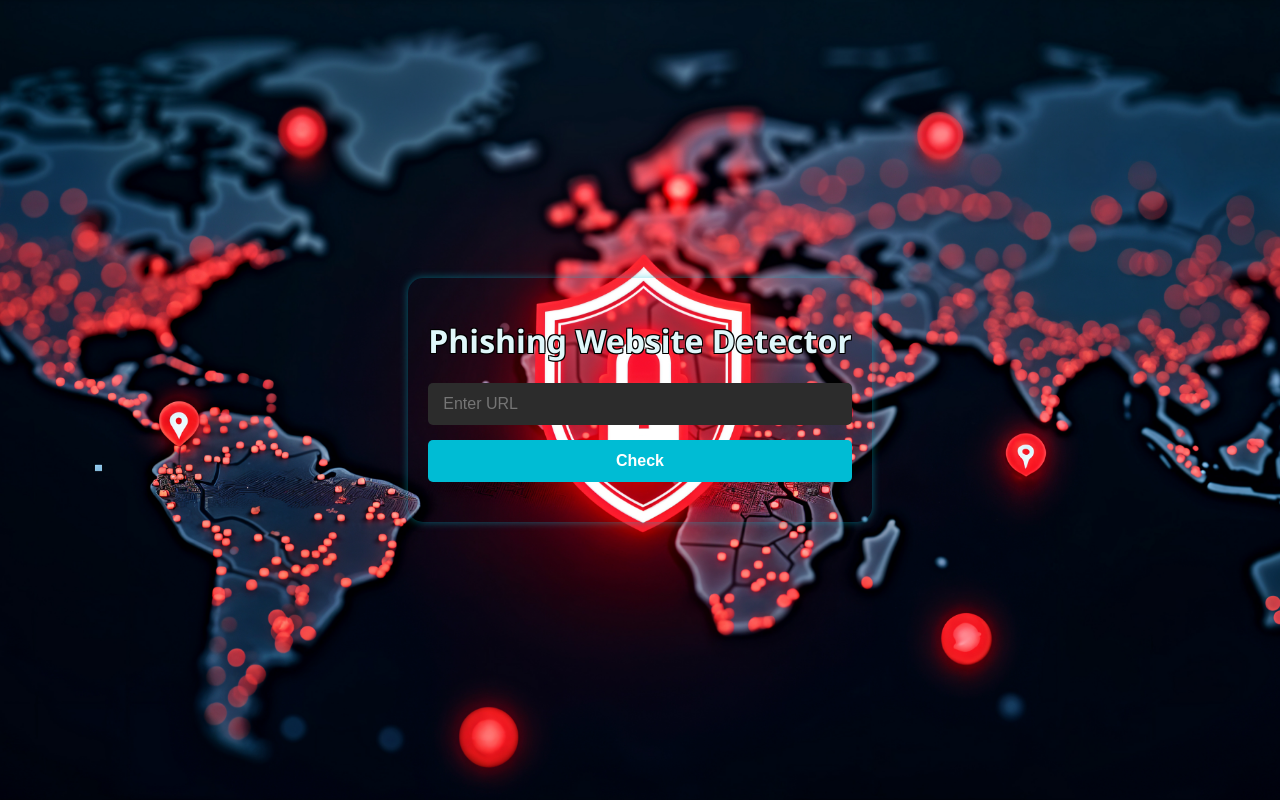
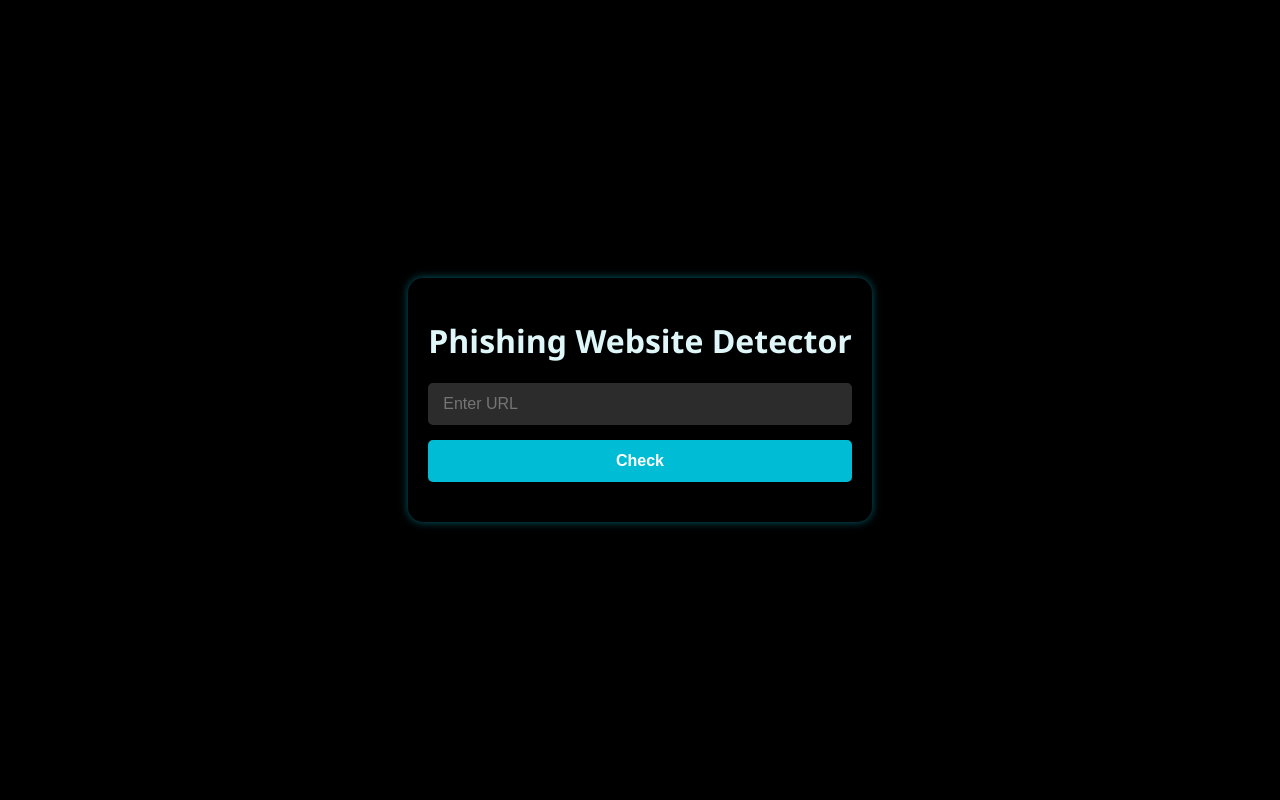
Before and after one commit to arinsd1/Phishing-Detection, a Flask app: page / in a window 1280 px wide. Run offline with Flask 3, Linux system fonts and the light colour scheme; parts of the project's set-up code (start-up, migrations or seed data) failed here and were passed over.

Commit message:
Initial commit

```diff
--- a/app/templates/index.html
+++ b/app/templates/index.html
@@ -8,7 +8,7 @@
     body {
       margin: 0;
       padding: 0;
-      background-image: url("../static/phishing_site_detection.jpg");
+      background-color: black;
       background-size: cover;
       background-position: center;
       background-repeat: repeat;
```
